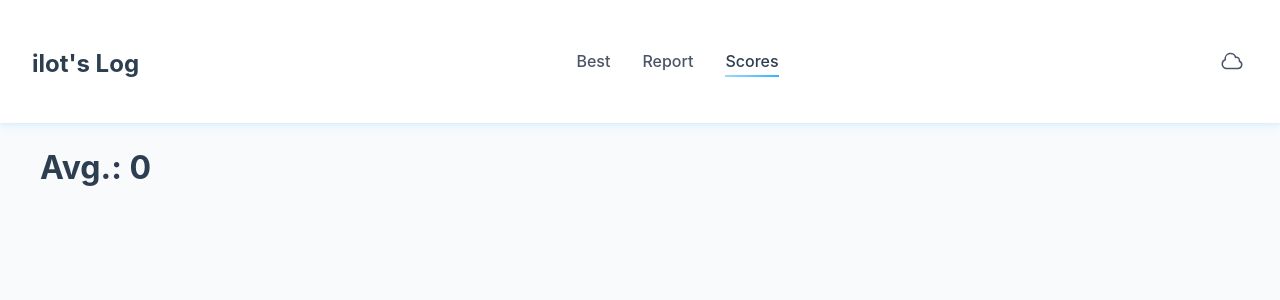
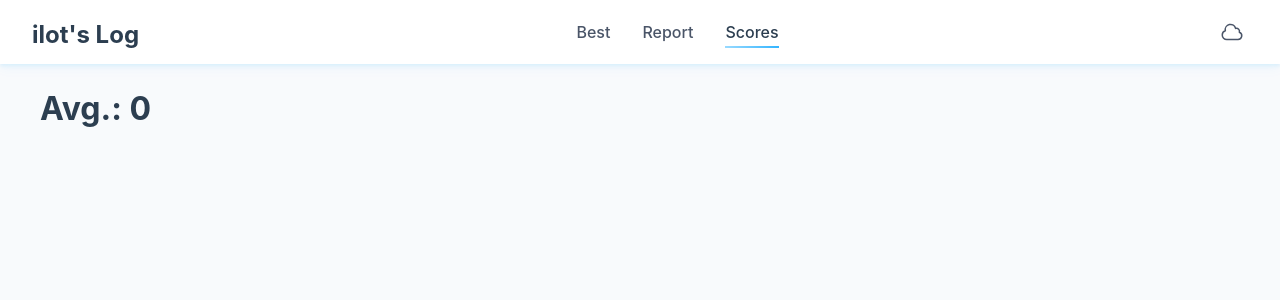
Before and after one commit to dodok8/Ilots-log, a SvelteKit app: page /best in a window 1280 px wide. Shown: the top 300 px of the page. Built offline with nearby package versions, Linux system fonts and the light colour scheme.

Commit message:
💄 fix: header size

```diff
--- a/src/routes/Header.svelte
+++ b/src/routes/Header.svelte
@@ -45,7 +45,8 @@
 		display: flex;
 		align-items: center;
 		justify-content: space-between;
-		padding: 1rem 2rem;
+		padding: 0rem 2rem;
+		height: 4rem;
 		background-color: #ffffff;
 		box-shadow:
 			0 2px 4px rgba(0, 162, 255, 0.1),
```
